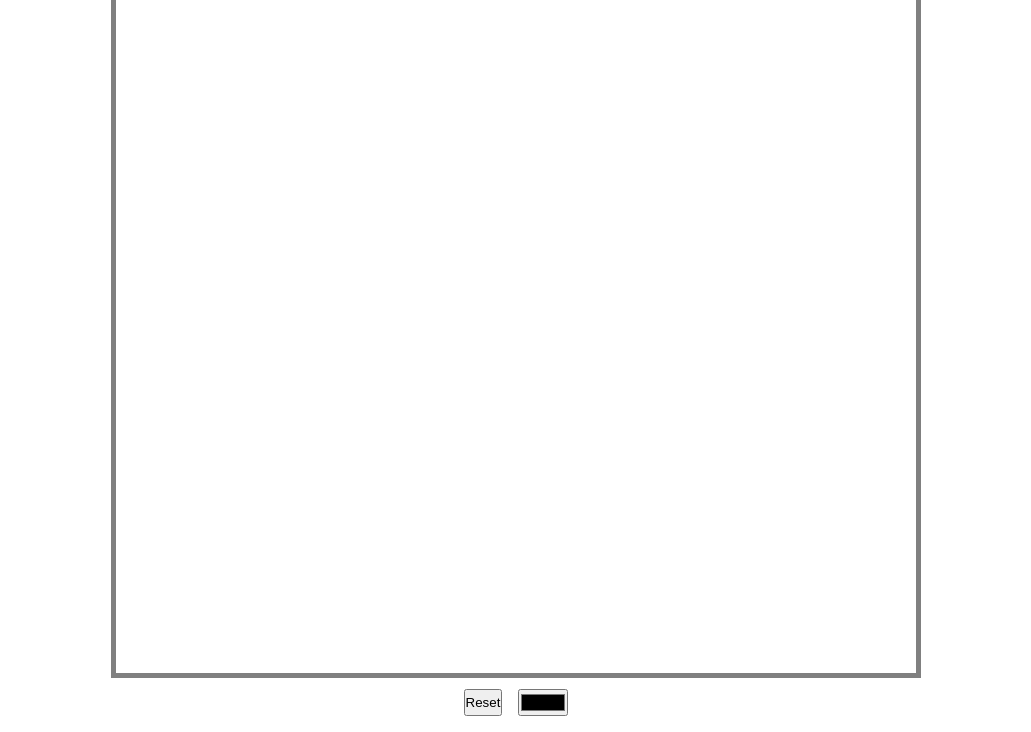
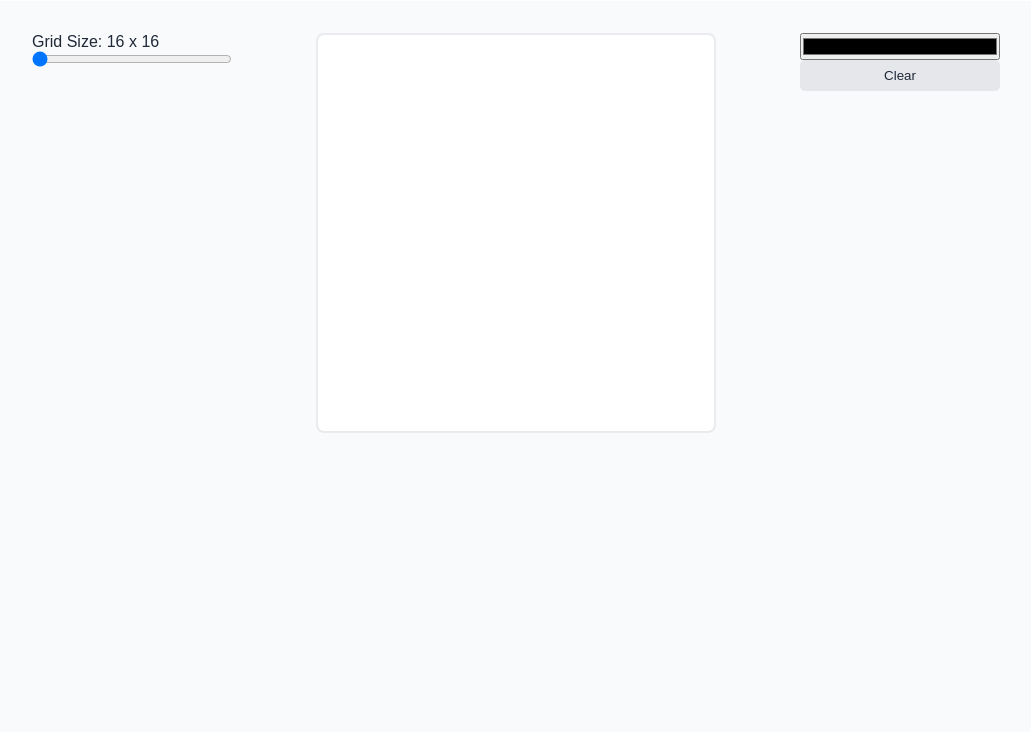
Before and after one commit to adrianogtl/top-etch-a-sketch, a plain HTML site: page index.html in a window 1280 px wide. Shown: the part 68-800 px from the top of the page, without its empty margins (124-1155 px from the left). Drawn offline with Linux system fonts and the light colour scheme.

Commit message:
rework grid size and clear canvas features

```diff
--- a/index.html
+++ b/index.html
@@ -8,10 +8,33 @@
     <script src="scripts/script.js" defer></script>
   </head>
   <body ondragstart="return false" ondrop="return false">
-    <div class="canvas"></div>
-    <div class="controls">
-      <button type="button" id="reset-btn">Reset</button>
-      <input type="color" name="pencil-color" id="pencil-color" value="#000" />
-    </div>
+    <header class="header">
+      <h1 class="title">Etch a Sketch</h1>
+    </header>
+    <main class="main">
+      <div class="controls">
+        <label for="grid-size-input"
+          >Grid Size: <span id="grid-size-span">16 x 16</span></label
+        >
+        <input
+          type="range"
+          name="grid-size-input"
+          id="grid-size-input"
+          value="16"
+          min="16"
+          max="50"
+        />
+      </div>
+      <div class="canvas"></div>
+      <div class="controls">
+        <input
+          type="color"
+          name="pencil-color"
+          id="pencil-color"
+          value="#000000"
+        />
+        <button type="button" id="clear-btn">Clear</button>
+      </div>
+    </main>
   </body>
 </html>
--- a/scripts/script.js
+++ b/scripts/script.js
@@ -1,31 +1,34 @@
 const canvas = document.querySelector(".canvas");
-const resetBtn = document.querySelector("#reset-btn");
+const gridSizeInput = document.querySelector("#grid-size-input");
+const gridSizeSpan = document.querySelector("#grid-size-span");
+const clearBtn = document.querySelector("#clear-btn");
 const colorSelector = document.querySelector("#pencil-color");
+
+const getGrid = () => Array.from(canvas.querySelectorAll("div"));
+
 let paintBrushColor = colorSelector.value;
-
-resetBtn.addEventListener("click", resetCanvas);
-colorSelector.addEventListener("change", changePaintBrushColor);
-
-function resetCanvas() {
-  deleteGrid();
-  let gridSize = 16;
-  do {
-    gridSize = parseInt(prompt("Grid size: (min: 16  max: 100)"));
-  } while (isNaN(gridSize) || gridSize > 100 || gridSize < 16);
-  createGrid(gridSize);
-}
 
 function changePaintBrushColor(element) {
   paintBrushColor = element.target.value;
 }
 
+function changeGridSize(gridSize) {
+  if (gridSize < 16 || gridSize > 50) {
+    return;
+  }
+
+  deleteGrid();
+  createGrid(gridSize);
+}
+
 function createGrid(gridSize = 16) {
+  const canvasWidth = canvas.clientWidth;
   const totalSize = gridSize * gridSize;
   for (let i = 0; i < totalSize; i++) {
     const pixel = document.createElement("div");
-    const pixelSize = `${800 / gridSize}px`;
+    const pixelSize = `${canvasWidth / gridSize}px`;
     pixel.style.width = pixelSize;
-    pixel.style.heigth = pixelSize;
+    pixel.style.height = pixelSize;
     pixel.addEventListener("mousemove", (event) => {
       if (event.buttons == 1) {
         event.preventDefault();
@@ -38,7 +41,21 @@ function createGrid(gridSize = 16) {
 }
 
 function deleteGrid() {
-  const pixels = Array.from(canvas.querySelectorAll("div"));
+  const pixels = getGrid();
   pixels.forEach((pixel) => pixel.remove());
 }
+
+function clearGrid() {
+  const pixels = getGrid();
+  pixels.forEach((pixel) => (pixel.style.backgroundColor = "#fff"));
+}
+
+gridSizeInput.addEventListener("input", () => {
+  const gridSize = gridSizeInput.value;
+  changeGridSize(gridSize);
+  gridSizeSpan.textContent = `${gridSize} x ${gridSize}`;
+});
+clearBtn.addEventListener("click", clearGrid);
+colorSelector.addEventListener("change", changePaintBrushColor);
+
 createGrid();
--- a/styles/style.css
+++ b/styles/style.css
@@ -4,25 +4,63 @@
   box-sizing: border-box;
 }
 
+:root {
+  --bg-color1: #f9fafc;
+  --bg-color2: white;
+  --primary-color: #0f766e;
+  --secondary-color: #e5e7eb;
+  --border-color: #e9ebee;
+  --font-color: #1f2937;
+}
+
 body {
   height: 100vh;
+  background-color: var(--bg-color1);
+  font-family: Arial, Helvetica, sans-serif;
+  color: var(--font-color);
+}
+
+button {
+  padding: 0.5rem 1rem;
+  background-color: var(--secondary-color);
+  color: var(--font-color);
+  border: none;
+  border-radius: 5px;
+}
+
+button:hover {
+  cursor: pointer;
+}
+
+.header {
+  text-align: center;
+  padding: 1rem;
+  background-color: var(--bg-color2);
+}
+
+.main {
   display: flex;
-  flex-direction: column;
-  justify-content: center;
-  align-items: center;
+  justify-content: space-evenly;
+  max-width: 1200px;
+  margin: 0 auto;
+  padding: 2rem;
+}
+
+.controls {
+  min-width: 200px;
+}
+
+.controls > * {
+  display: block;
+  width: 100%;
 }
 
 .canvas {
-  width: 800px;
-  height: 800px;
-  margin: 0 auto;
+  width: 400px;
+  height: 400px;
   display: flex;
   flex-wrap: wrap;
-  outline: 5px solid gray;
+  border-radius: 8px;
+  border: 2px solid var(--border-color);
+  background-color: white;
 }
-
-.controls {
-  display: flex;
-  gap: 1rem;
-  padding: 1rem;
-}
```
